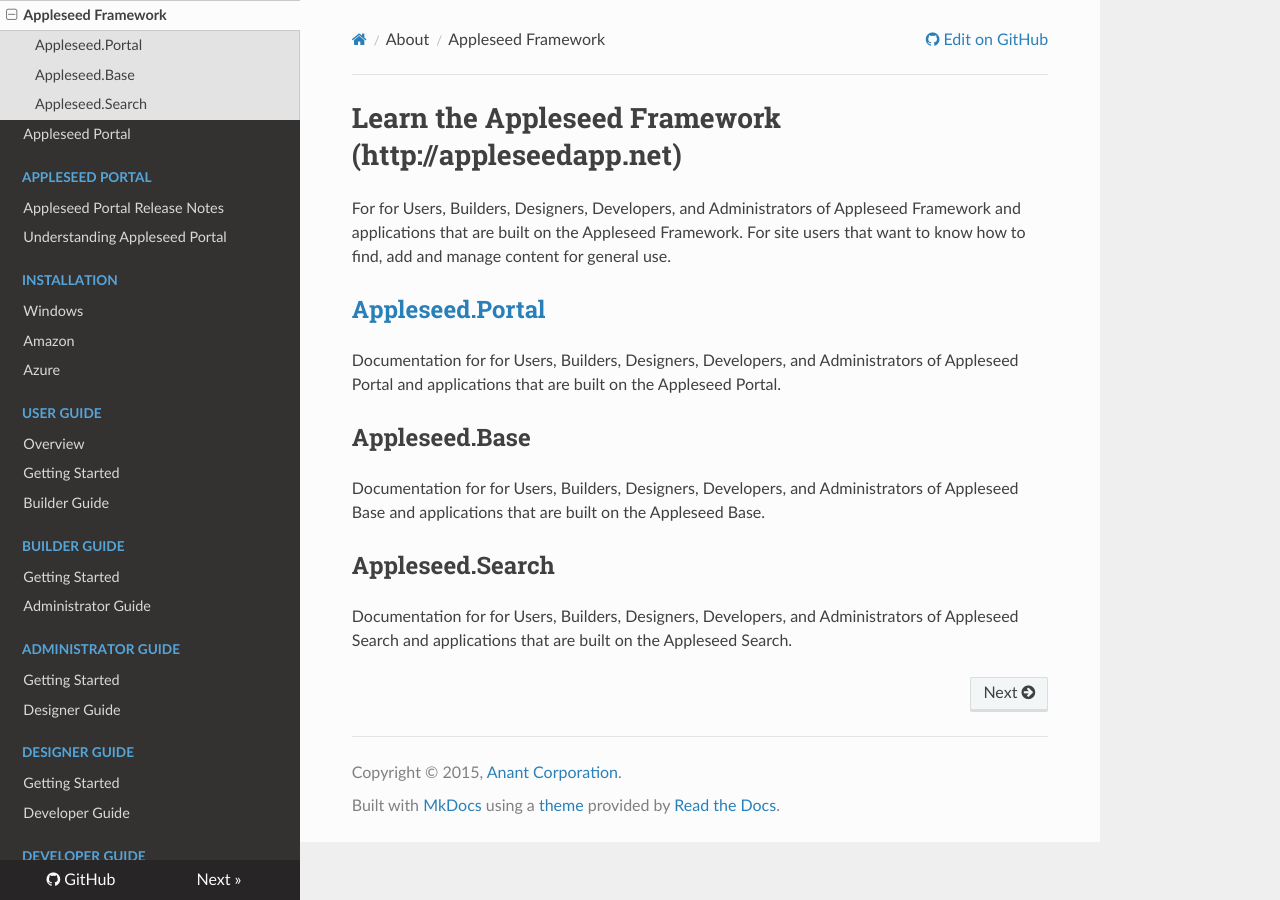
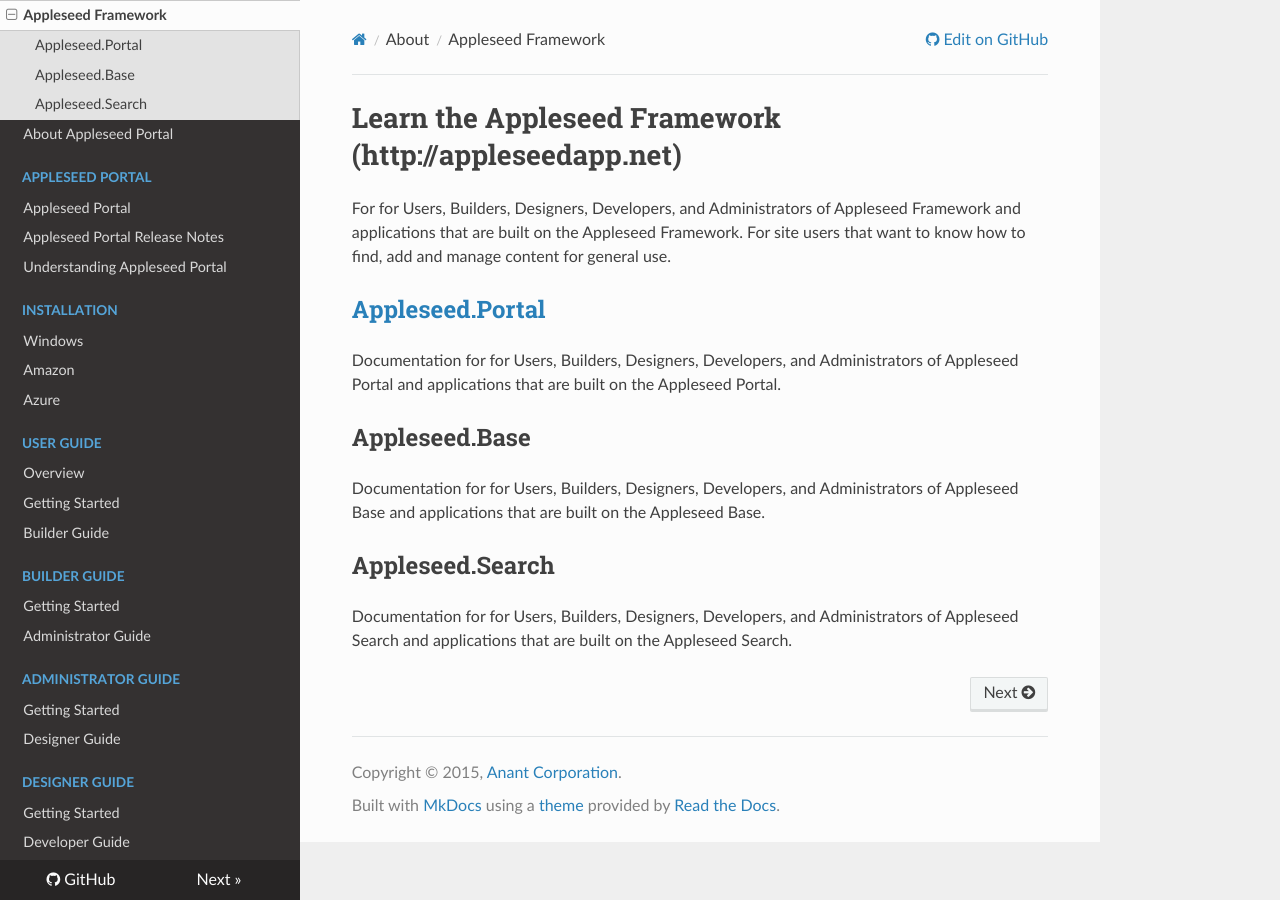
Before and after one commit to Appleseed/learn, an MkDocs documentation site: the page built from docs/index.md, in a window 1280 px wide. Built offline with MkDocs 1.6.1, drawn with Linux system fonts in a browser that asks for light colours; nearby versions of some CDN libraries; old or Windows-style settings are respelled for this version of MkDocs.

Commit message:
Update mkdocs.yml
update nav

```diff
--- a/mkdocs.yml
+++ b/mkdocs.yml
@@ -7,7 +7,8 @@
 pages:
 # Introduction:
 - ['index.md', 'About', 'Appleseed Framework']
-- ['Portal/index.md','About','Appleseed Portal']
+- ['Portal/intro/index.md','About','About Appleseed Portal']
+- ['Portal/index.md','Appleseed Portal','Appleseed Portal ']
 - ['Portal/release-notes.md','Appleseed Portal','Appleseed Portal Release Notes']
 - ['Portal/intro/understanding-appleseed.md','Appleseed Portal','Understanding Appleseed Portal ']
 # Installation:
```
